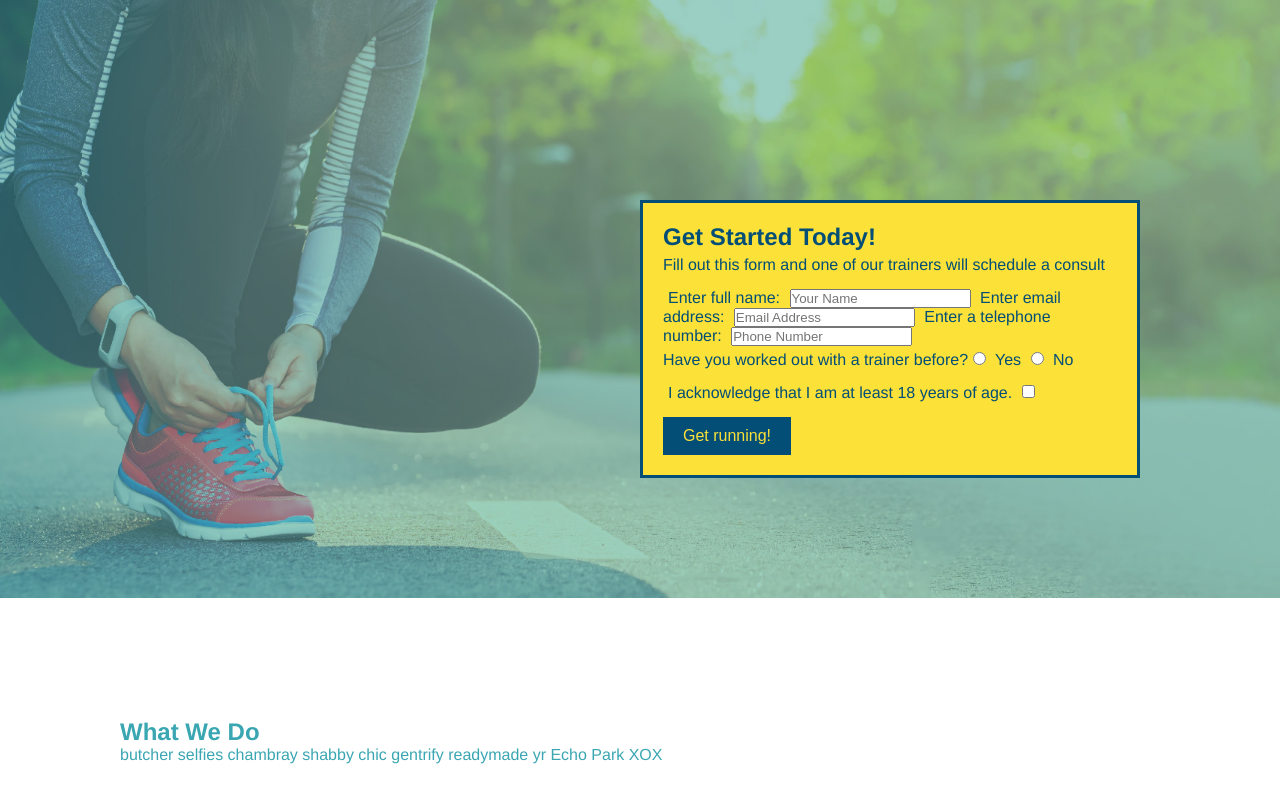
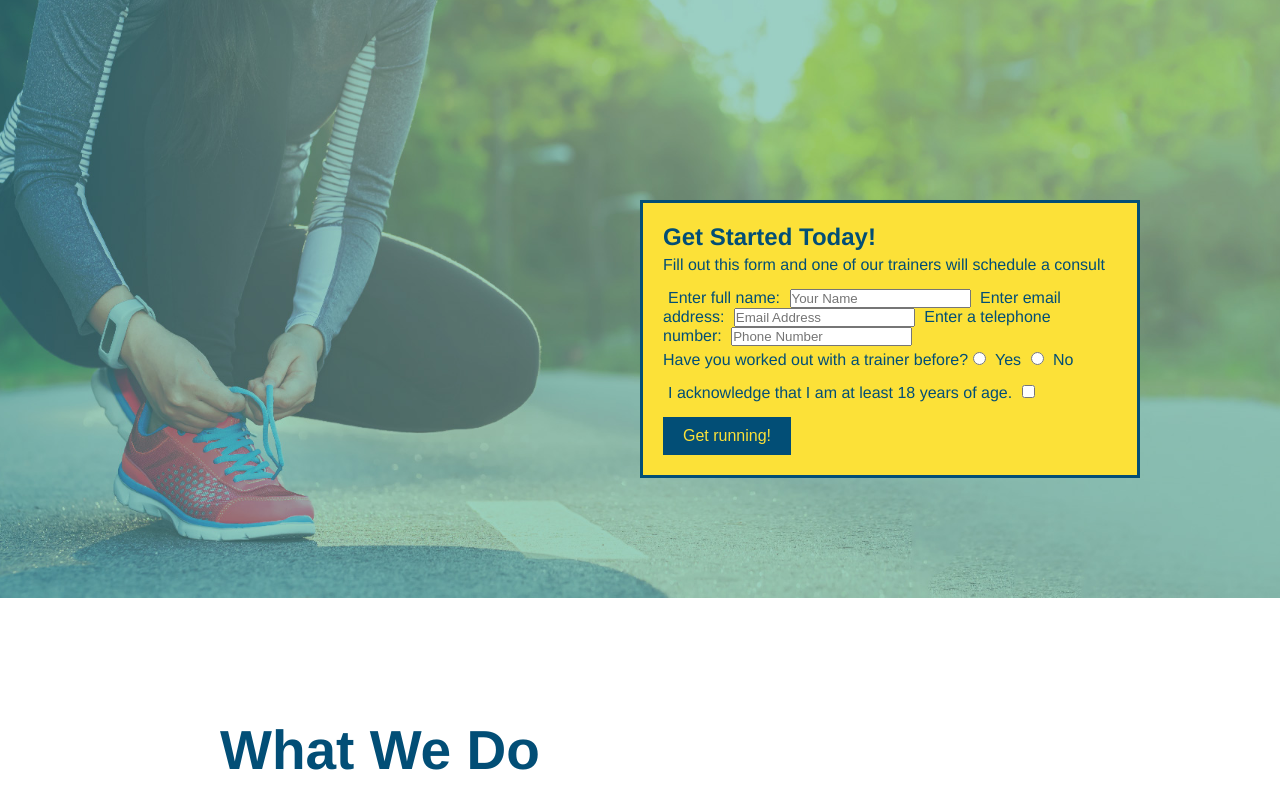
Before and after one commit to ShareeO/run-buddy, a plain HTML site: page index.html in a window 1280 px wide. Shown: the part 156-952 px from the top of the page. Drawn offline with Linux system fonts and the light colour scheme.

Commit message:
style what we do section

```diff
--- a/assets/css/style.css
+++ b/assets/css/style.css
@@ -122,3 +122,27 @@ body {
             padding: 10px 20px;
             font-size: 16px;
           }
+
+          .into {
+            text-align: center;
+          }
+
+          .intro h2 {
+           /* add this alongside yout other declararions */
+           display: inline-block;
+            font-size: 55px;
+            color: #024e76;
+            margin-bottom: 35px;
+            padding: 0 100px 20px 100px;
+            border-bottom: 3px solid;
+            border-color: #fce138;
+          }
+
+          .intro p {
+            /* add this alongside your other declarations */
+            margin: 0 auto;
+            line-height: 1.7;
+            color: #39a6b2;
+            width: 80%;
+            font-size: 20px;
+          }
--- a/index.html
+++ b/index.html
@@ -74,10 +74,14 @@
 
 <!-- "what we do" section -->
 <section>
-   <section id="what-we-do">
+    <section id="what-we-do" class="intro">
 
         <h2> What We Do</h2>
-    <p> butcher selfies chambray shabby chic gentrify readymade yr Echo Park XOX</p>
+        <p> butcher selfies chambray shabby chic gentrify readymade yr Echo Park XOX tumbler
+            normcore Banksy direct trade Blue Bottle chillwave you probably haven't heard of them
+            single-origin coffee Vice fanny pack fixie Odd Future Austin fingerstache pickled twee synth
+            Wes Anderson Thundercats viral bitters flannel meggings narwhal Marfa Schlitz sustainable
+            Intelligentsia umani deep v craft</p>
         </p>
     </section>
 
```
Lines whose indentation alone changed are shown as unchanged.
